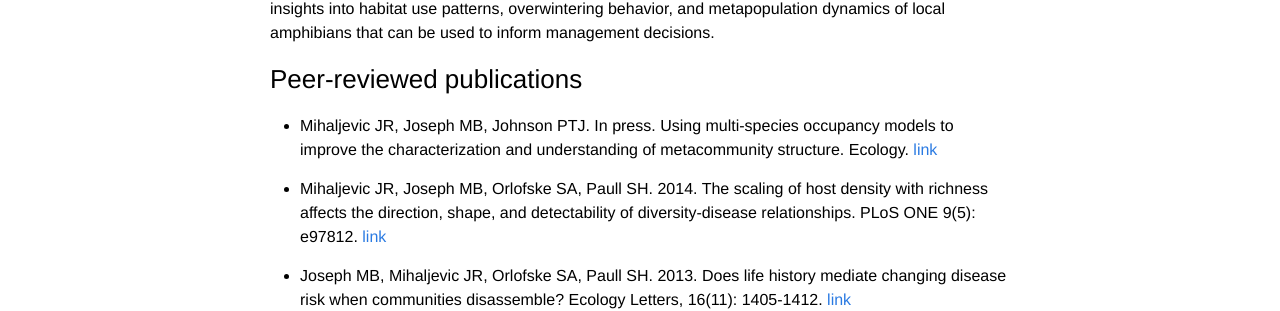
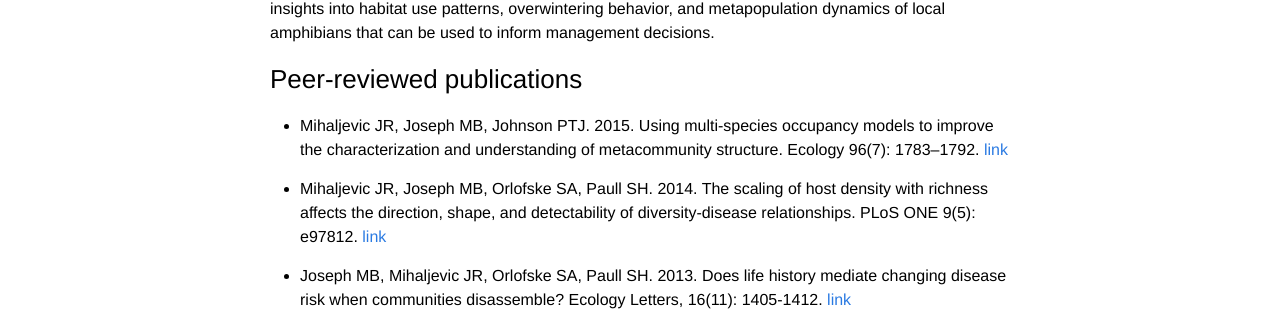
Before and after one commit to mbjoseph/old-website, a Jekyll site: the page built from research.md, in a window 1280 px wide. Shown: the part 845-1156 px from the top of the page. Built offline with Jekyll 4.4.1, drawn with Linux system fonts in a browser that asks for light colours.

Commit message:
updated recent ecology paper info

```diff
--- a/research.md
+++ b/research.md
@@ -27,7 +27,7 @@ Amphibians face many threats worldwide, even in protected wilderness areas and n
 
 ### Peer-reviewed publications
 
-- Mihaljevic JR, Joseph MB, Johnson PTJ. In press. Using multi-species occupancy models to improve the characterization and understanding of metacommunity structure. Ecology. [link](http://www.esajournals.org/doi/abs/10.1890/14-1580.1)
+- Mihaljevic JR, Joseph MB, Johnson PTJ. 2015. Using multi-species occupancy models to improve the characterization and understanding of metacommunity structure. Ecology 96(7): 1783–1792. [link](http://www.esajournals.org/doi/abs/10.1890/14-1580.1)
 
 - Mihaljevic JR, Joseph MB, Orlofske SA, Paull SH. 2014. The scaling of host density with richness affects the direction, shape, and detectability of diversity-disease relationships. PLoS ONE 9(5): e97812. [link](http://journals.plos.org/plosone/article?id=10.1371/journal.pone.0097812)
 
```
